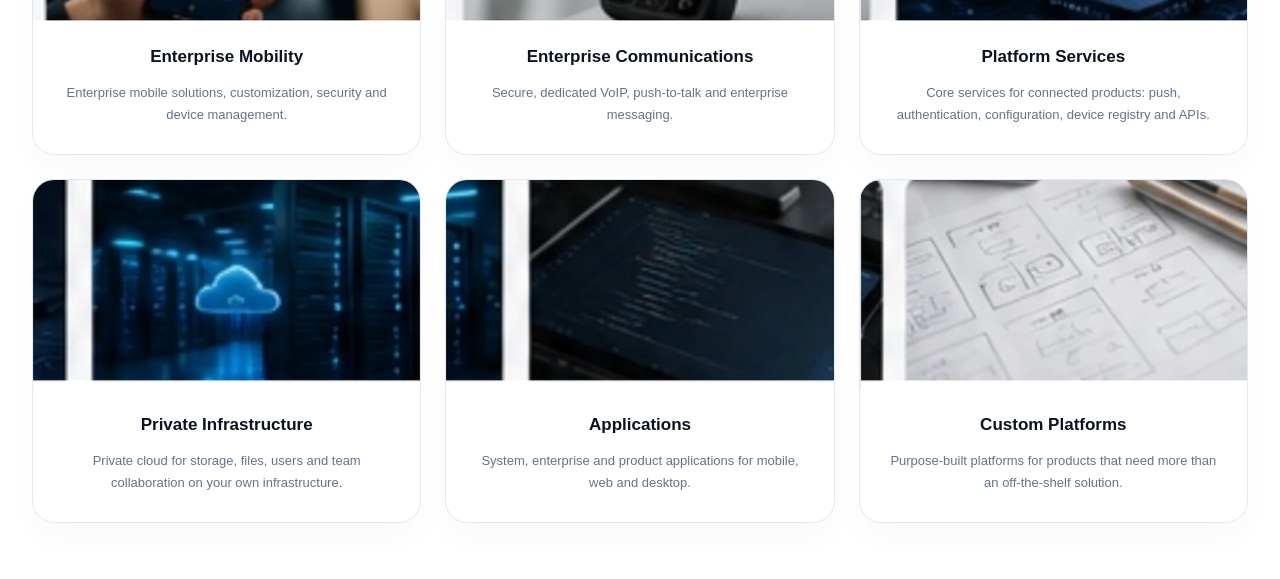
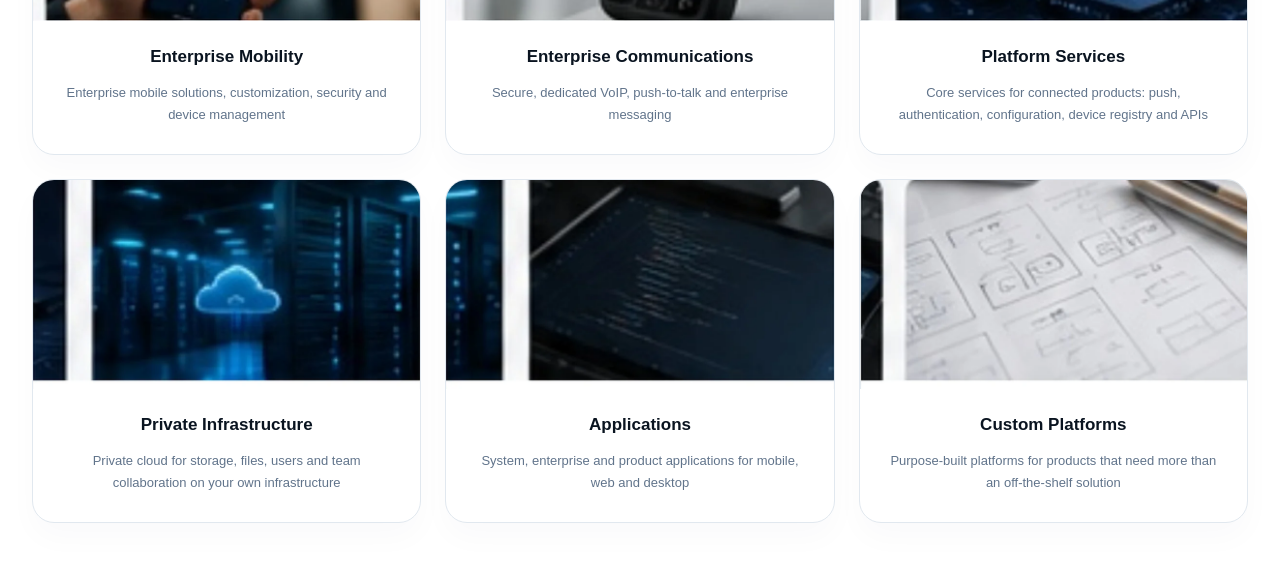
Before and after one commit to RayboneDev/website-raybone, a Jekyll site: the page built from en/index.html, in a window 1280 px wide and 1400 px high, scrolled down 3940 px. Shown: the part 175-754 px from the top of the window. Built offline with Jekyll 4.4.1, drawn with Linux system fonts in a browser that asks for light colours; some of the changed text lies outside the part shown.

```diff
--- a/_data/design.json
+++ b/_data/design.json
@@ -141,8 +141,8 @@
     {
       "title": "Enterprise Mobility",
       "description": {
-        "fa": "راهکارهای موبایل سازمانی، سفارشی‌سازی، امنیت و مدیریت تجهیزات سازمان.",
-        "en": "Enterprise mobile solutions, customization, security and device management."
+        "fa": "راهکارهای موبایل سازمانی، سفارشی‌سازی، امنیت و مدیریت تجهیزات سازمان",
+        "en": "Enterprise mobile solutions, customization, security and device management"
       },
       "icon": "mobile",
       "art": "mobility",
@@ -151,8 +151,8 @@
     {
       "title": "Enterprise Communications",
       "description": {
-        "fa": "راهکارهای ارتباطی امن و اختصاصی VoIP، Push-to-Talk و Messaging سازمانی.",
-        "en": "Secure, dedicated VoIP, push-to-talk and enterprise messaging."
+        "fa": "راهکارهای ارتباطی امن و اختصاصی VoIP، Push-to-Talk و Messaging سازمانی",
+        "en": "Secure, dedicated VoIP, push-to-talk and enterprise messaging"
       },
       "icon": "mobile",
       "art": "communications",
@@ -161,8 +161,8 @@
     {
       "title": "Platform Services",
       "description": {
-        "fa": "سرویس‌های پایه موردنیاز محصولات متصل: Push، Auth، Config، Device Registry و APIها.",
-        "en": "Core services for connected products: push, authentication, configuration, device registry and APIs."
+        "fa": "سرویس‌های پایه موردنیاز محصولات متصل: Push، Auth، Config، Device Registry و APIها",
+        "en": "Core services for connected products: push, authentication, configuration, device registry and APIs"
       },
       "icon": "cloud",
       "art": "platform",
@@ -171,8 +171,8 @@
     {
       "title": "Private Infrastructure",
       "description": {
-        "fa": "زیرساخت ابری خصوصی برای ذخیره‌سازی، فایل، کاربران و همکاری تیمی روی زیرساخت خود شما.",
-        "en": "Private cloud for storage, files, users and team collaboration on your own infrastructure."
+        "fa": "زیرساخت ابری خصوصی برای ذخیره‌سازی، فایل، کاربران و همکاری تیمی روی زیرساخت خود شما",
+        "en": "Private cloud for storage, files, users and team collaboration on your own infrastructure"
       },
       "icon": "cloud",
       "art": "infrastructure",
@@ -181,8 +181,8 @@
     {
       "title": "Applications",
       "description": {
-        "fa": "توسعه اپلیکیشن‌های سیستمی، سازمانی و محصول‌محور برای موبایل، وب و دسکتاپ.",
-        "en": "System, enterprise and product applications for mobile, web and desktop."
+        "fa": "توسعه اپلیکیشن‌های سیستمی، سازمانی و محصول‌محور برای موبایل، وب و دسکتاپ",
+        "en": "System, enterprise and product applications for mobile, web and desktop"
       },
       "icon": "grid",
       "art": "applications",
@@ -191,8 +191,8 @@
     {
       "title": "Custom Platforms",
       "description": {
-        "fa": "طراحی و توسعه پلتفرم‌های اختصاصی برای محصولاتی که راهکار آماده ندارند.",
-        "en": "Purpose-built platforms for products that need more than an off-the-shelf solution."
+        "fa": "طراحی و توسعه پلتفرم‌های اختصاصی برای محصولاتی که راهکار آماده ندارند",
+        "en": "Purpose-built platforms for products that need more than an off-the-shelf solution"
       },
       "icon": "document",
       "art": "custom",
@@ -203,8 +203,8 @@
     {
       "title": "",
       "description": {
-        "fa": "سال‌ها تجربه در توسعه سیستم‌عامل برای دستگاه‌های متنوع و پیچیده.",
-        "en": "Years of experience developing operating systems for diverse, complex devices."
+        "fa": "سال‌ها تجربه در توسعه سیستم‌عامل برای دستگاه‌های متنوع و پیچیده",
+        "en": "Years of experience developing operating systems for diverse, complex devices"
       },
       "icon": "branch",
       "heading": {
@@ -215,8 +215,8 @@
     {
       "title": "",
       "description": {
-        "fa": "از سفارشی‌سازی جزئی تا طراحی سیستم‌عامل اختصاصی.",
-        "en": "From focused customizations to a dedicated operating system."
+        "fa": "از سفارشی‌سازی جزئی تا طراحی سیستم‌عامل اختصاصی",
+        "en": "From focused customizations to a dedicated operating system"
       },
       "icon": "branch",
       "heading": {
@@ -227,8 +227,8 @@
     {
       "title": "",
       "description": {
-        "fa": "امنیت از لایه‌های سیستم تا سرویس‌ها و ارتباطات.",
-        "en": "Security across system layers, services and communications."
+        "fa": "امنیت از لایه‌های سیستم تا سرویس‌ها و ارتباطات",
+        "en": "Security across system layers, services and communications"
       },
       "icon": "shield",
       "heading": {
@@ -239,8 +239,8 @@
     {
       "title": "",
       "description": {
-        "fa": "همراه محصول شما در تمام مراحل توسعه و چرخه عمر محصول.",
-        "en": "Alongside your product through development and its entire lifecycle."
+        "fa": "همراه محصول شما در تمام مراحل توسعه و چرخه عمر محصول",
+        "en": "Alongside your product through development and its entire lifecycle"
       },
       "icon": "refresh",
       "heading": {
@@ -251,8 +251,8 @@
     {
       "title": "",
       "description": {
-        "fa": "استفاده از قدرت متن‌باز برای ساخت راهکارهای پایدار و مستقل.",
-        "en": "Using open source to build sustainable, independent solutions."
+        "fa": "استفاده از قدرت متن‌باز برای ساخت راهکارهای پایدار و مستقل",
+        "en": "Using open source to build sustainable, independent solutions"
       },
       "icon": "shield",
       "heading": {
```
